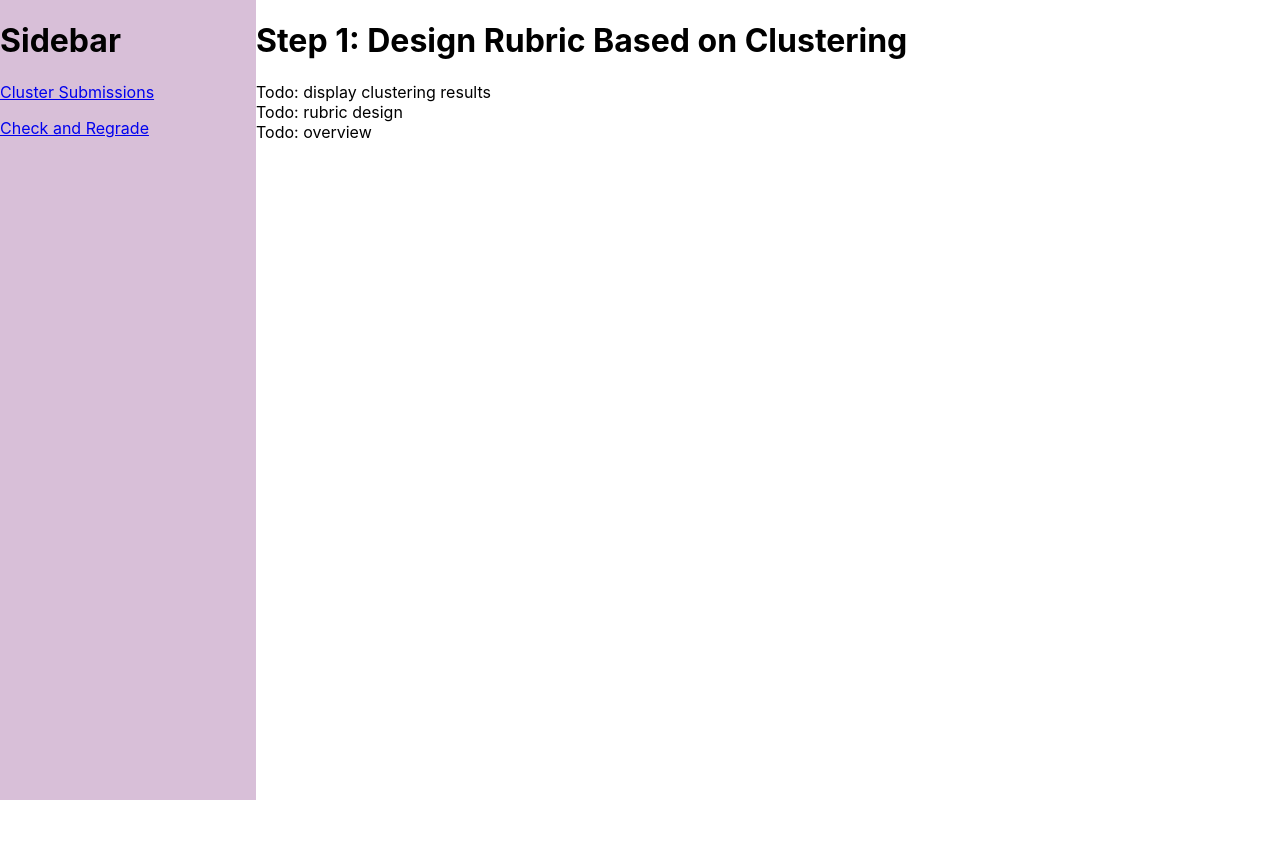
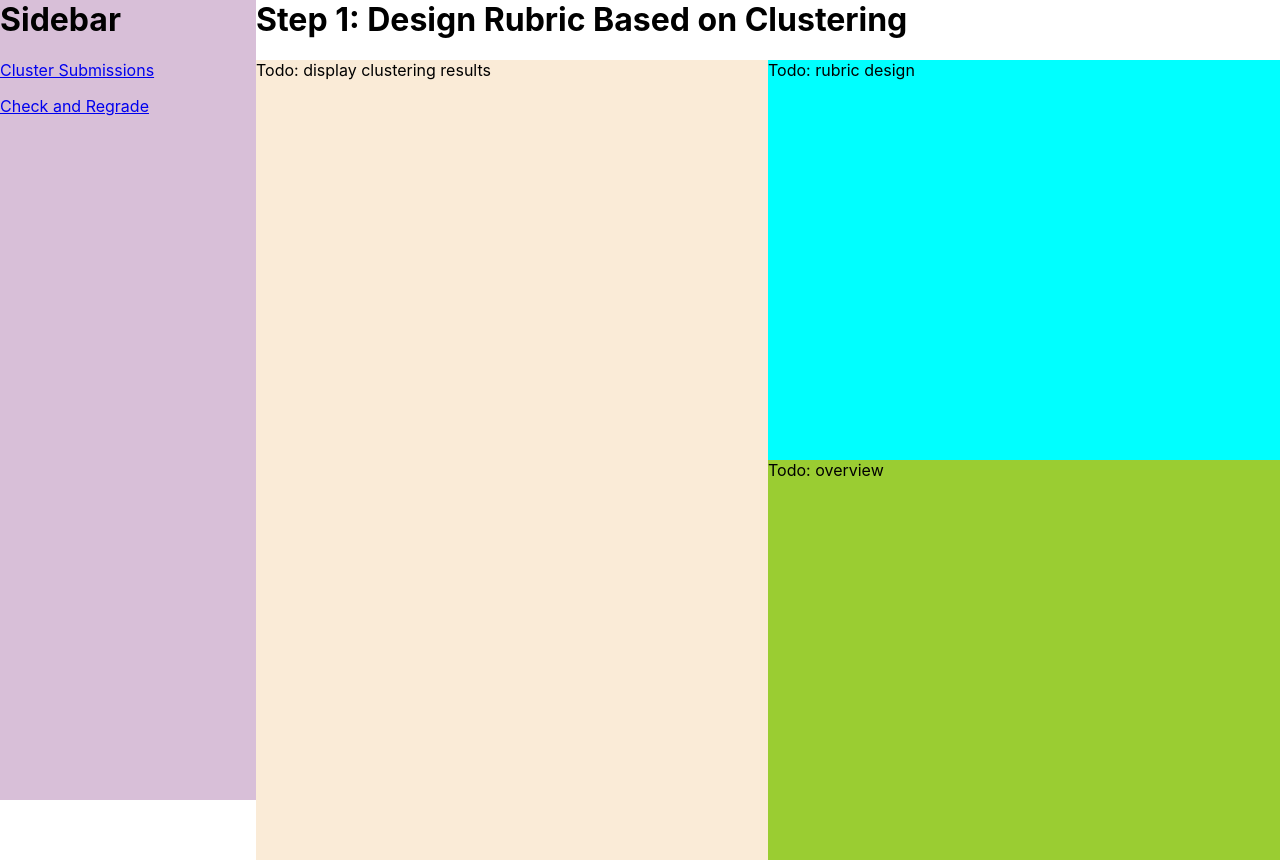
Before and after one commit to AshleyZG/RubricGo, a React (Create React App) app in the folder demo/: page /cluster in a window 1280 px wide. Before the commit the page ends 800 px from the top, so only its background shows below. Built offline with nearby package versions, Linux system fonts and the light colour scheme.

Commit message:
cluster app style

```diff
--- a/demo/src/App.css
+++ b/demo/src/App.css
@@ -1,63 +1,49 @@
+/* Common style attributes to all Apps
+ */
+
 .App {
   text-align: center;
   height: 100%;
 }
 
-.App-logo {
-  height: 40vmin;
-  pointer-events: none;
+.view {
+  height: 100%;
+  width: 80%;
 }
 
-@media (prefers-reduced-motion: no-preference) {
-  .App-logo {
-    animation: App-logo-spin infinite 20s linear;
-  }
+.title {
+  height: 10%;
+  top: 0;
+}
+.content {
+  /* display: flex; */
+  height: 90%;
 }
 
-.App-header {
-  background-color: #282c34;
-  min-height: 100vh;
-  display: flex;
-  flex-direction: column;
-  align-items: center;
-  justify-content: center;
-  font-size: calc(10px + 2vmin);
-  color: white;
+/* Style attributes for Cluster App
+ */
+#cluster {
+  height: 100%;
+  width: 50%;
+  float: left;
+  background-color: antiquewhite;
 }
 
-.App-link {
-  color: #61dafb;
+#cluster-analysis{
+  height: 100%;
+  width: 50%;
+  float: left;
 }
 
-@keyframes App-logo-spin {
-  from {
-    transform: rotate(0deg);
-  }
-  to {
-    transform: rotate(360deg);
-  }
+#rubric-design{
+  height: 50%;
+  background-color: aqua;
 }
 
-
-
-#main-menu {
-  width: 200px;
-  height: 100%;
-  background-color: purple;
+#overview {
+  height: 50%;
+  background-color: yellowgreen;
 }
 
-.main-menu-item {
-  color: white;
-}
-
-.view {
-  height: 100%;
-}
-
-#left-view{
-  display: inline-block;
-}
-
-#main-view {
-  display: inline-block;
-}
+/* Style attributes for Check & Regrade App
+ */
--- a/demo/src/index.css
+++ b/demo/src/index.css
@@ -6,6 +6,10 @@ body {
   -webkit-font-smoothing: antialiased;
   -moz-osx-font-smoothing: grayscale;
   height: 100%;
+}
+
+h1 {
+  margin-top: 0;
 }
 
 code {
```
